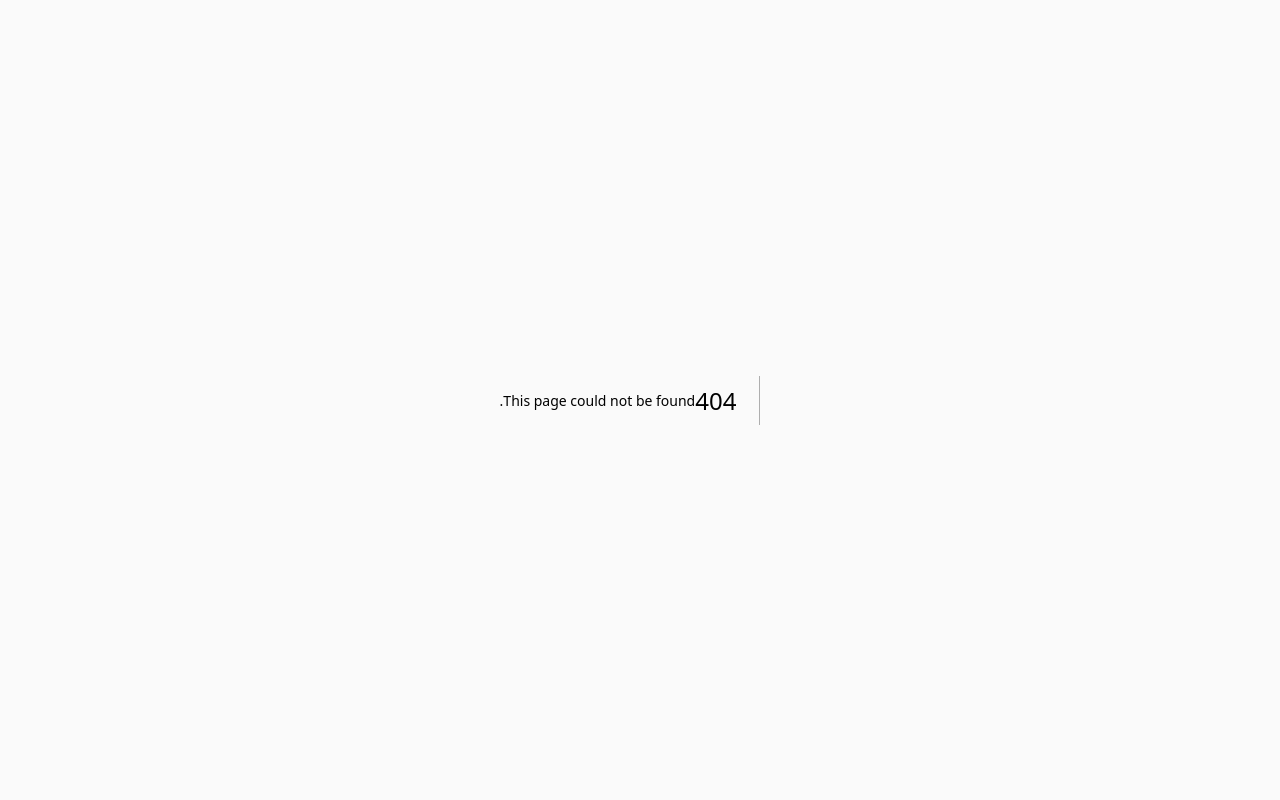
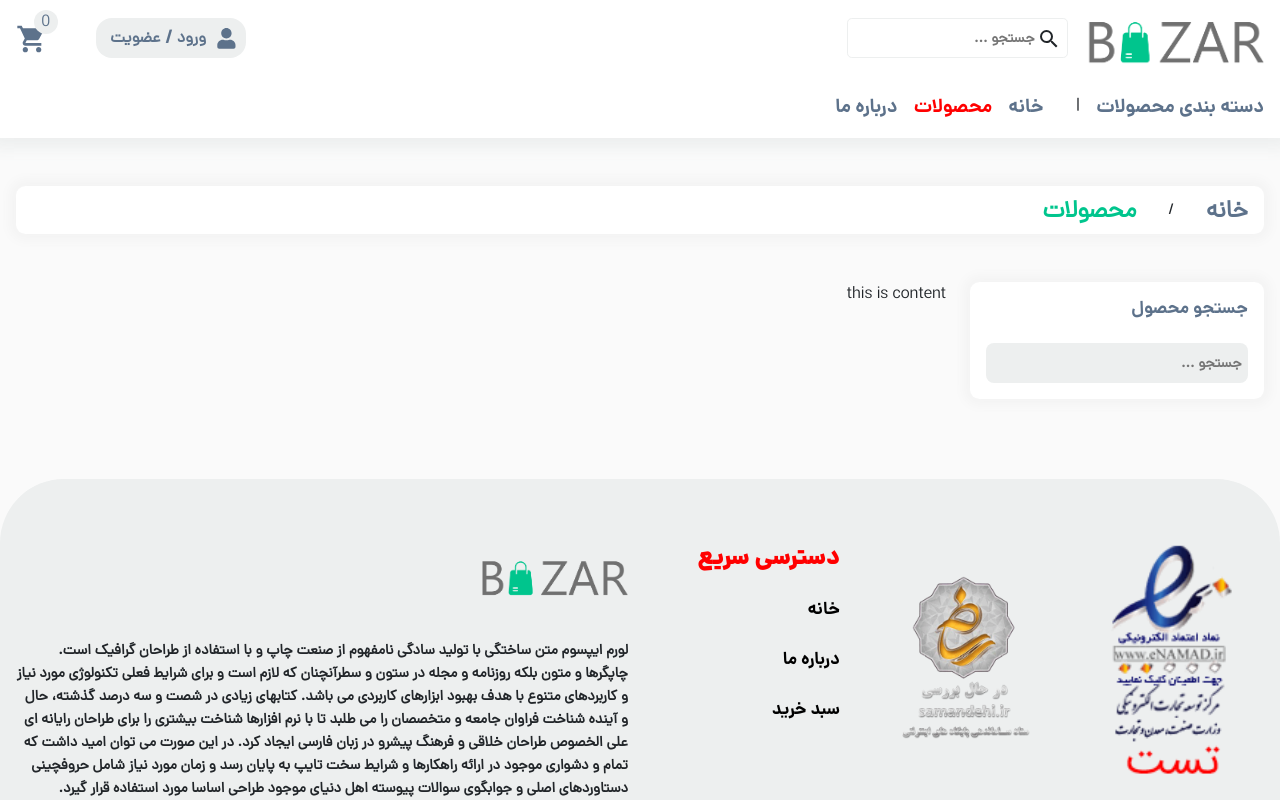
Before and after one commit to mohammadmehdidalvandii/bazar-shop, a Next.js app: page /Shop in a window 1280 px wide. Before the commit this address had no page. Shown: the top 800 px of the page. Built offline with nearby package versions, Linux system fonts and the light colour scheme.

Commit message:
create section search for shop-page

```diff
--- /dev/null
+++ b/src/app/Shop/page.jsx
@@ -0,0 +1,25 @@
+import Breadcrumb from '@/components/modules/Breadcrumb/Breadcrumb';
+import Footer from '@/components/modules/Footer/Footer';
+import Navbar from '@/components/modules/Navbar/Navbar';
+import Search from '@/components/template/Shop/Search/Search';
+import React from 'react';
+
+function page() {
+  return (
+   <>
+    <Navbar/>
+    <Breadcrumb text="محصولات "/>
+    <div className="containers">
+        <div className="row mt-5">
+            <div className="col-lg-3 col-md-3 col-sm-none">
+                <Search/>
+            </div>
+            <div className="col-lg-9 col-md-9 col-sm-12">this is content</div>
+        </div>
+    </div>
+    <Footer/>
+   </>
+  )
+}
+
+export default page
--- a/src/app/globals.css
+++ b/src/app/globals.css
@@ -143,3 +143,21 @@ transition: all 0.4s ease-out;
 .form_submit:hover{
   background-color: var(--secondary);
 }
+
+/* <<<< shop >>>> */
+.shop_Wrapper{
+  display: block;
+  margin-bottom: 1rem;
+  width: 100%;
+  padding: 1rem;
+  background-color: var(--whiteColor);
+  box-shadow: 0 0 10px 7px var(--shadowColor);
+  border-radius: 0.6rem;
+}
+.shop_title{
+  display: block;
+  font-family: var(--danaBold);
+  font-size: 1.1rem;
+  font-weight: 700;
+  color: var(--primary);
+}
--- /dev/null
+++ b/src/components/template/Shop/Search/Search.jsx
@@ -0,0 +1,13 @@
+import React from 'react';
+import style from './Search.module.css';
+
+function Search() {
+  return (
+    <section className={`${style.search} ${"shop_Wrapper"}`}>
+        <h5 className="shop_title">جستجو محصول</h5>
+        <input type="text" className={style.search_input} placeholder='جستجو ...' />
+    </section>
+  )
+}
+
+export default Search
--- /dev/null
+++ b/src/components/template/Shop/Search/Search.module.css
@@ -0,0 +1,13 @@
+.search_input{
+    display: block;
+    margin-top: 1.5rem;
+    width: 100%;
+    height: 2.5rem;
+    outline: none;
+    border: none;
+    background-color: var(--grayColor);
+    border-radius: 0.5rem;
+    padding-right: 0.4rem;
+    font-size: 0.9rem;
+    font-weight: 700;
+}
```
